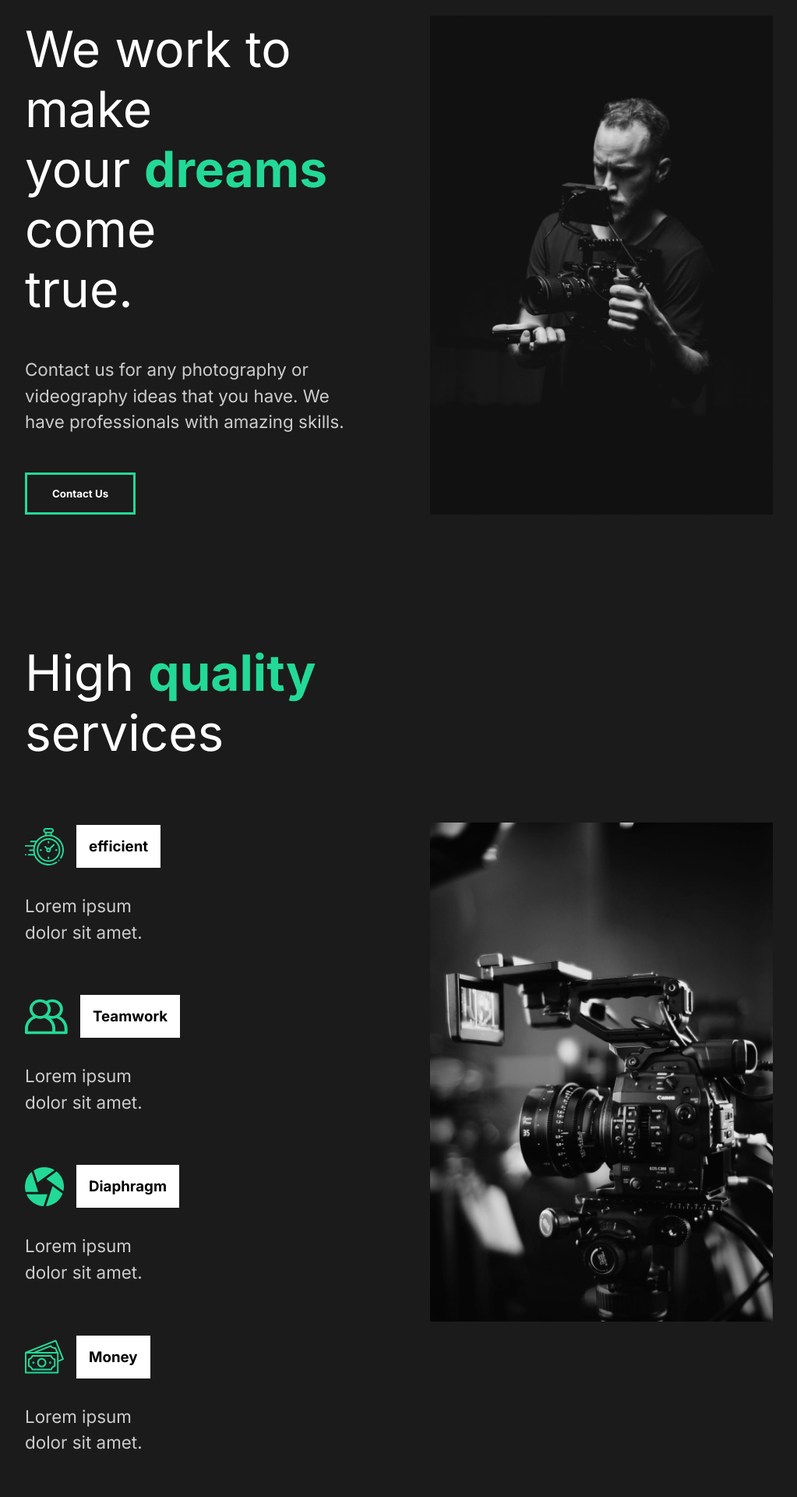
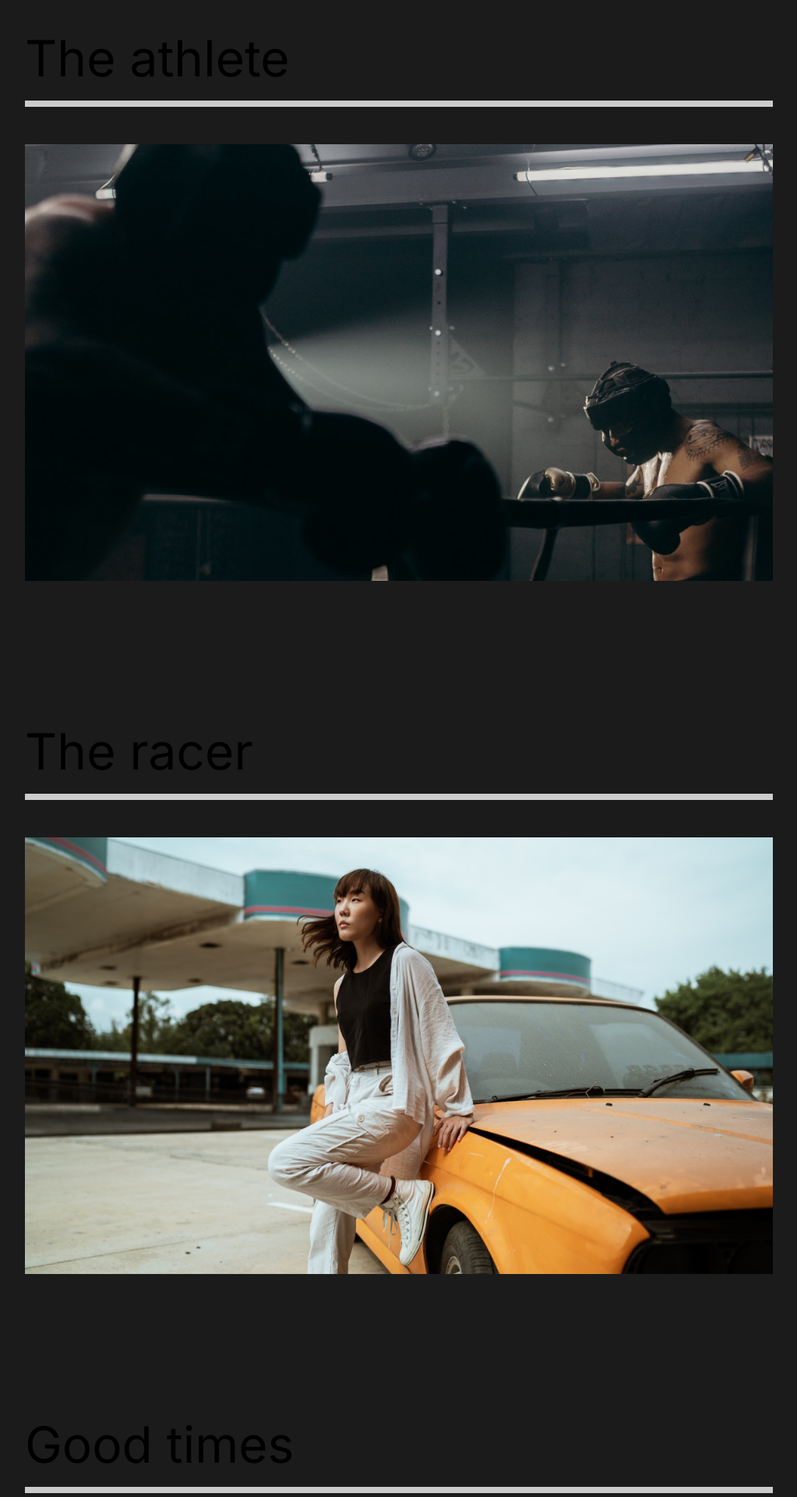
Before and after one commit to cody-y13/website, a React (Create React App) app: page /work in a window 1280 px wide. Shown: the part 140-2060 px from the top of the page at 78% size, without its empty margins (128-1151 px from the left). Built offline with nearby package versions, Linux system fonts and the light colour scheme.

Commit message:
9. nav pages and styling them

```diff
--- a/src/App.js
+++ b/src/App.js
@@ -4,13 +4,27 @@
 //import pages
 import Aboutus from './pages/aboutus';
 import Nav from './components/nav';
+import Contactus from './pages/contactus';
+import Ourwork from './pages/ourwork';
+//router
+import {Switch, Route} from 'react-router-dom';
 
 function App() {
   return (
     <div className="App">
       <Globalstyle />
       <Nav />
-      <Aboutus />
+      <Switch>
+        <Route path="/" exact>
+          <Aboutus />
+        </Route>
+        <Route path="/work">
+          <Ourwork />
+        </Route>
+        <Route path="/contact">
+          <Contactus />
+        </Route>
+      </Switch>
     </div>
   );
 }
--- a/src/components/nav.js
+++ b/src/components/nav.js
@@ -1,20 +1,21 @@
 import React from 'react';
 //style
 import styled from 'styled-components';
+import {Link} from 'react-router-dom';
 
 const Nav =() =>{
     return(
         <Stylednav>
-            <h1><a  id="logo" href="#">Capture</a></h1>
+            <h1><Link  id="logo" to="/">Capture</Link></h1>
             <ul>
                 <li>
-                    <a href="#">1. About Us</a>
+                    <Link to="/">1. About Us</Link>
                 </li>
                 <li>
-                    <a href="#">2. Our Work</a>
+                    <Link to="/work">2. Our Work</Link>
                 </li>
                 <li>
-                    <a href="#">3. Contact Us</a>
+                    <Link to="/contact">3. Contact Us</Link>
                 </li>
             </ul>
         </Stylednav>
--- a/src/index.js
+++ b/src/index.js
@@ -2,10 +2,13 @@
 import ReactDOM from 'react-dom';
 import App from './App';
 import reportWebVitals from './reportWebVitals';
+import {BrowserRouter} from 'react-router-dom';
 
 ReactDOM.render(
   <React.StrictMode>
-    <App />
+    <BrowserRouter>
+      <App />
+    </BrowserRouter>
   </React.StrictMode>,
   document.getElementById('root')
 );
--- /dev/null
+++ b/src/pages/contactus.js
@@ -0,0 +1,11 @@
+import React from 'react';
+
+const Contactus = () =>{
+    return(
+        <div>
+            <h1>Contact us</h1>
+        </div>
+    )
+}
+
+export default Contactus;
--- /dev/null
+++ b/src/pages/ourwork.js
@@ -0,0 +1,61 @@
+import React from 'react';
+import styled from 'styled-components';
+import {Link} from 'react-router-dom';
+//images
+import athlete from '../img/athlete2.png';
+import theracer from '../img/theracer-small.png';
+import goodtimes from '../img/goodtimes-small.png';
+
+const Ourwork = () =>{
+    return(
+        <Work>
+            <Movie>
+                <h2>The athlete</h2>
+                <div className="line"></div>
+                <Link>
+                    <img src={athlete} alt="athelete" />
+                </Link>
+            </Movie>
+            <Movie>
+                <h2>The racer</h2>
+                <div className="line"></div>
+                <Link>
+                    <img src={theracer} alt="racer" />
+                </Link>
+            </Movie>
+            <Movie>
+                <h2>Good times</h2>
+                <div className="line"></div>
+                <Link>
+                    <img src={goodtimes} alt="goodtimes" />
+                </Link>
+            </Movie>
+        </Work>
+    )
+}
+
+const Work = styled.div`
+    min-height: 100vh;
+    overflow: hidden;
+    padding: 5rem 10rem;
+    h2{
+        padding: 1rem 0rem;
+    }
+
+`;
+
+const Movie = styled.div`
+    padding-bottom: 10rem;
+    .line{
+        height: 0.5rem;
+        background: #cccccc;
+        margin-bottom: 3rem;
+    }
+    img{
+        width: 100%;
+        height: 70vh;
+        object-fit: cover;
+    }
+`;
+
+export default Ourwork;
```
Also changed, not shown: 2 other files (tests, documents, lock files or other folders).
